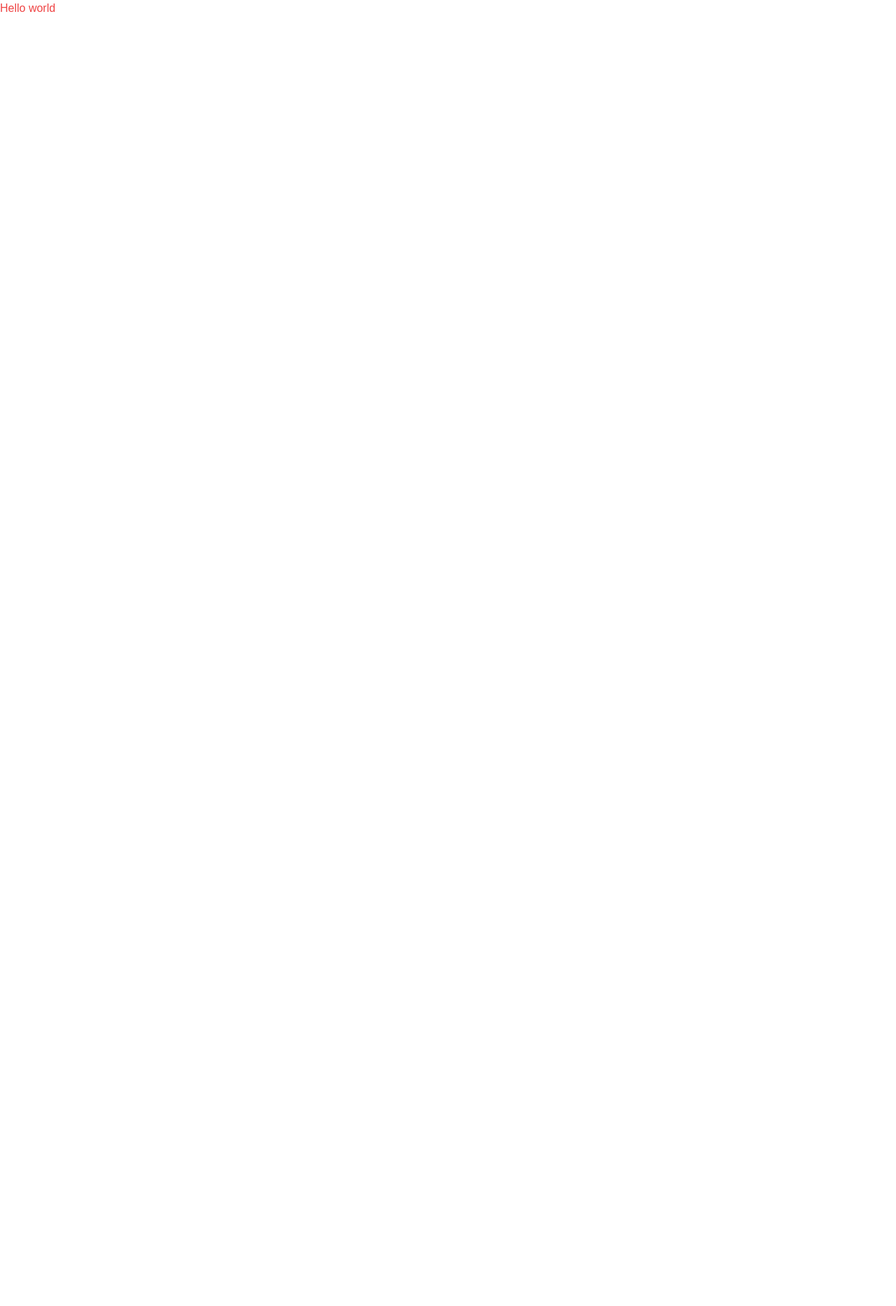
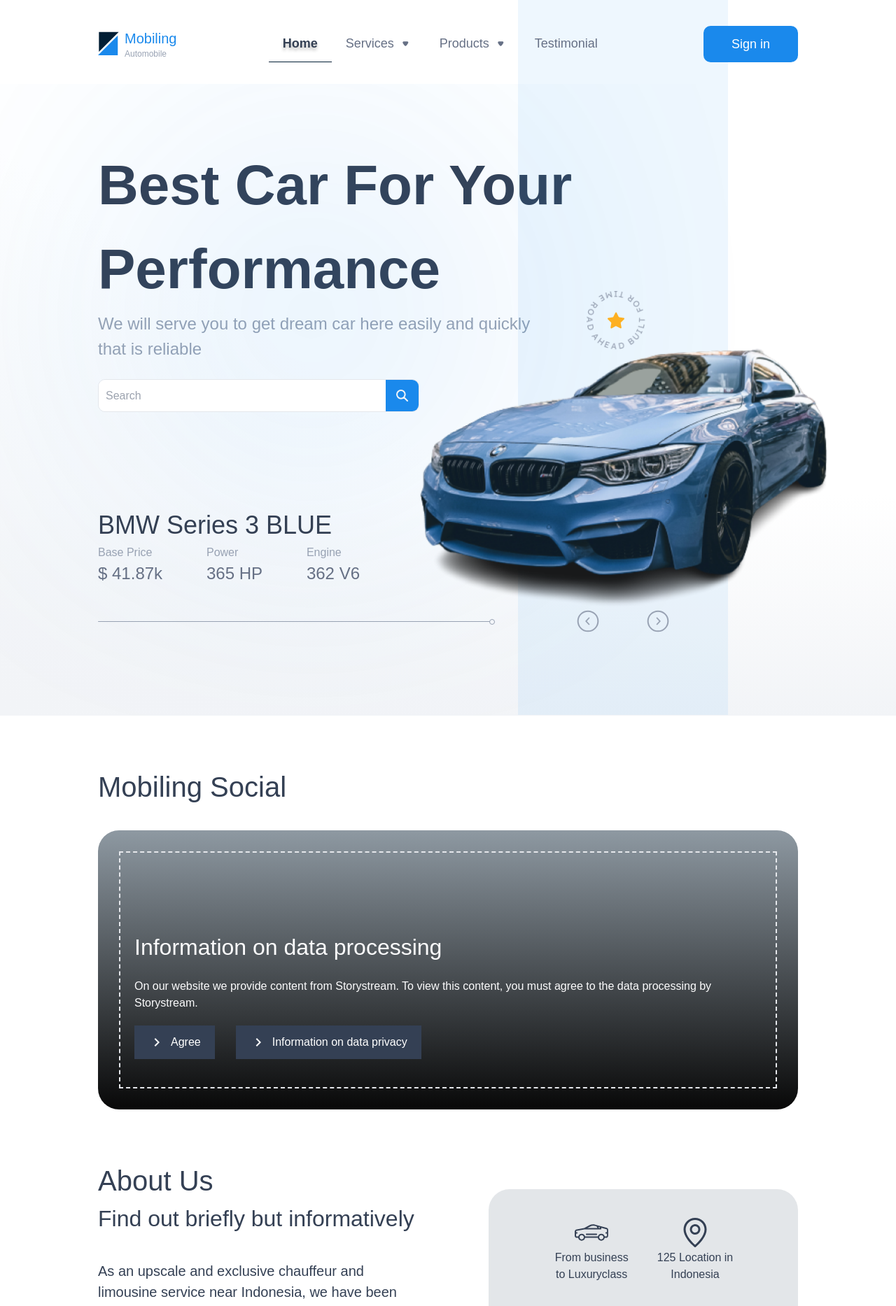
Before and after one commit to AbdellahSlimani/mobiling, a React (Create React App) app: page / in a window 1280 px wide. Shown: the top 1867 px of the page at 70% size. Before the commit the page ends 800 px from the top, so only its background shows below. Built offline with nearby package versions, Linux system fonts and the light colour scheme.

Commit message:
Import footer

```diff
--- a/src/App.js
+++ b/src/App.js
@@ -1,7 +1,17 @@
+import About from "./components/About";
+import Agreement from "./components/Agreement";
+import Footer from "./components/Footer";
+import Hero from "./components/Hero";
+import Navbar from "./components/Navbar";
+
 function App() {
   return (
-    <div className="App">
-      <h1 className="text-red-500">Hello world</h1>
+    <div className="App relative">
+      <Navbar />
+      <Hero />
+      <Agreement />
+      <About />
+      <Footer />
     </div>
   );
 }
```
